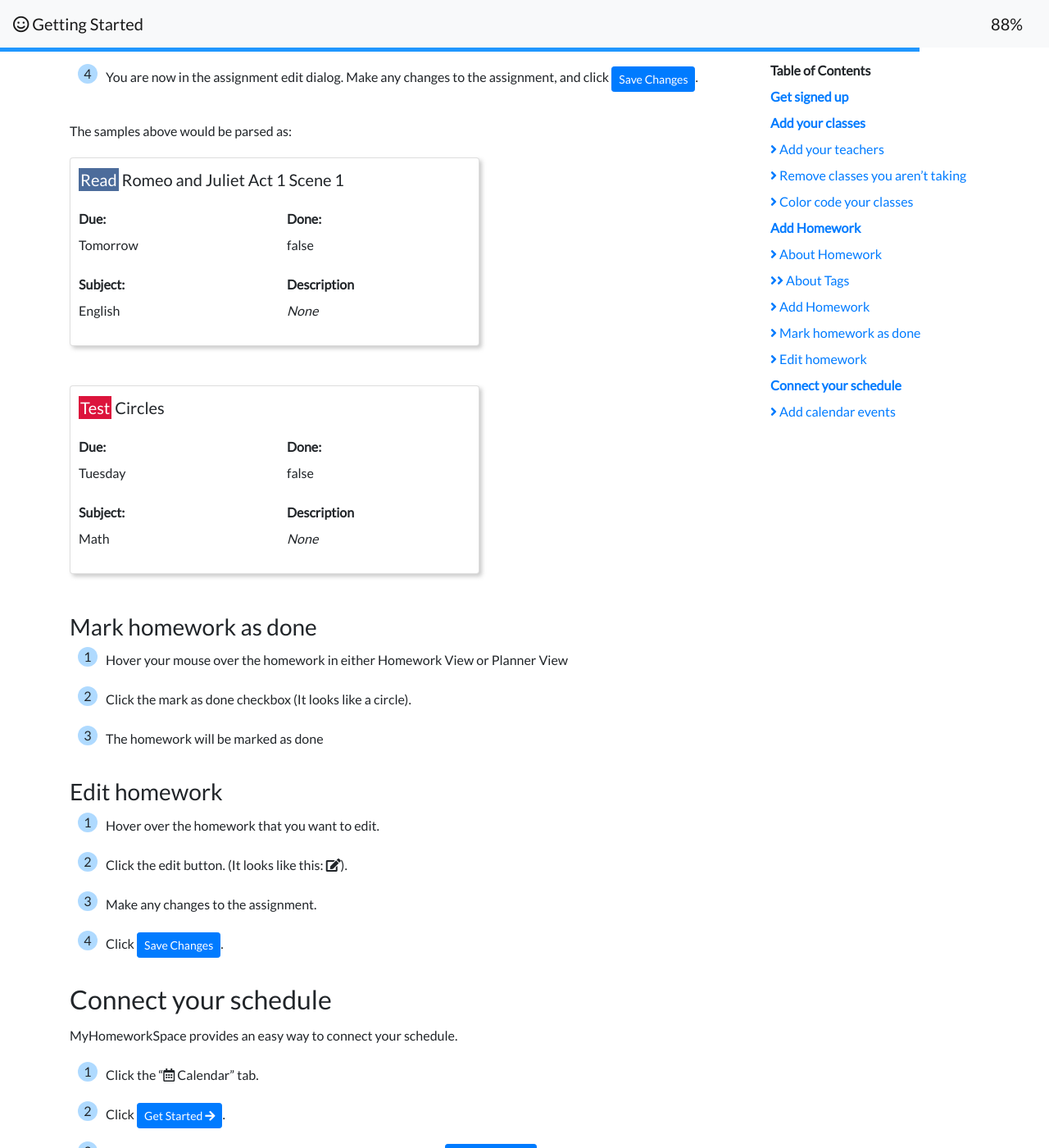
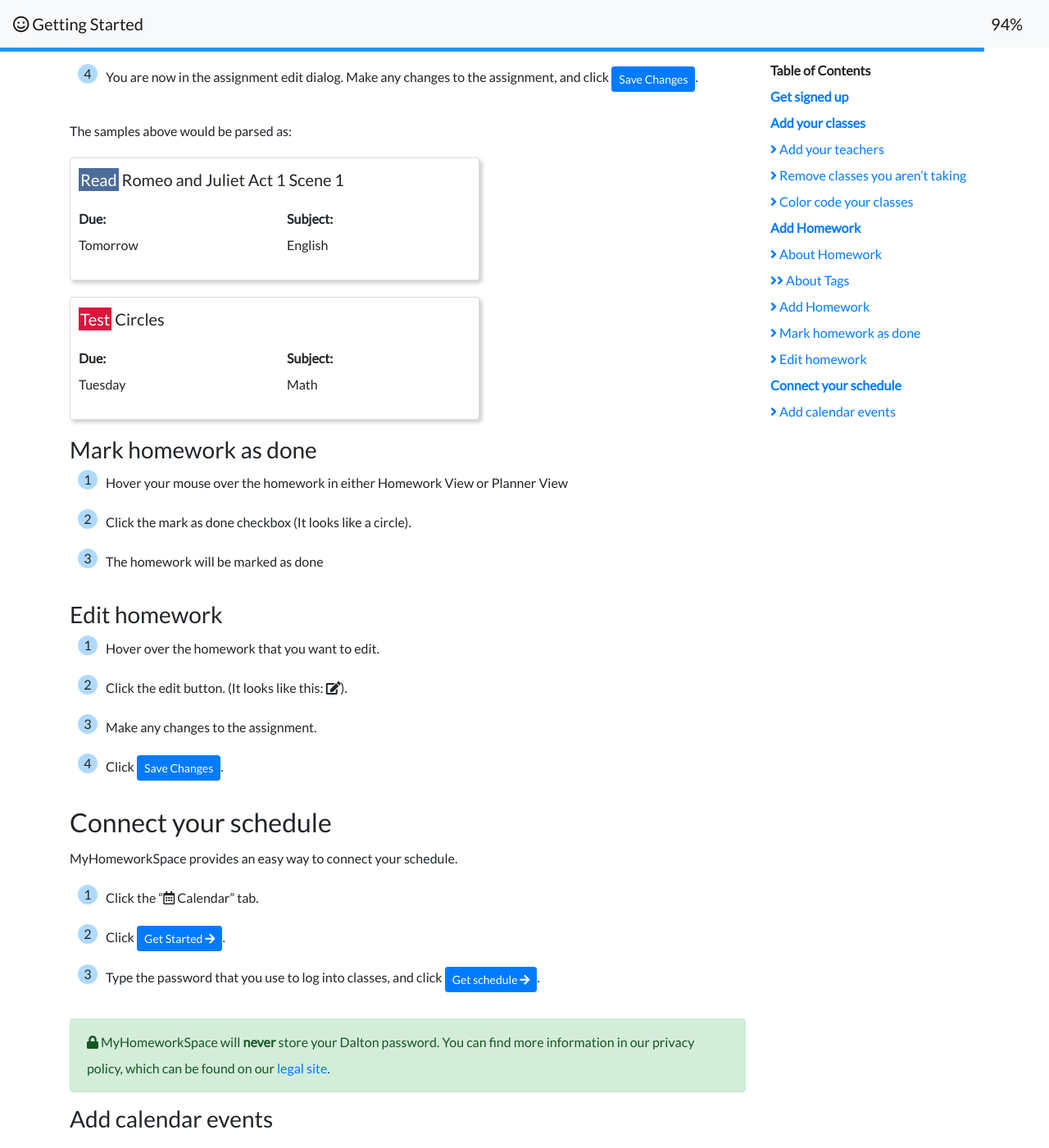
Before and after one commit to MyHomeworkSpace/support, a Jekyll site: the page built from docs/start.md, in a window 1280 px wide and 1400 px high, scrolled down 2876 px. Shown: the whole window at 82% size. Built offline with Jekyll 4.4.1, drawn with Linux system fonts in a browser that asks for light colours; nearby versions of some CDN libraries.

Commit message:
remove done and description from assignments because they don't seem that helpful and change the spacing between assignment card things

```diff
--- a/_includes/assignment.html
+++ b/_includes/assignment.html
@@ -1,18 +1,13 @@
-<div class="card" style="box-shadow: 3px 3px 5px #88888871; padding: 10px; max-width: 500px;">
+<div class="card assignment" style="box-shadow: 3px 3px 5px #88888871; padding: 10px; max-width: 500px;">
     <p class="lead" markdown="span"><strong>{{ include.title }}</strong></p>
     <div class="row">
         <div class="col-sm-6">
             <strong>Due:</strong>
             <p>{{ include.due }}</p>
+        </div>
+        <div class="col-sm-6">
             <strong>Subject:</strong>
             <p>{{ include.subject }}</p>
         </div>
-        <div class="col-sm-6">
-            <strong>Done:</strong>
-            <p>{{ include.done }}</p>
-            <strong>Description</strong>
-            <p>{% if include.description %}{{ include.description}}{% else %}<em>None</em>{% endif %}</p>
-        </div>
     </div>
 </div>
-<br />
--- a/assets/css/docs.css
+++ b/assets/css/docs.css
@@ -102,6 +102,10 @@ li::before {
     padding: 2px;
 }
 
+.assignment {
+    margin-bottom: 20px;
+}
+
 @media (min-width: 576px) {
     #mobile-search {
         display: none;
```
